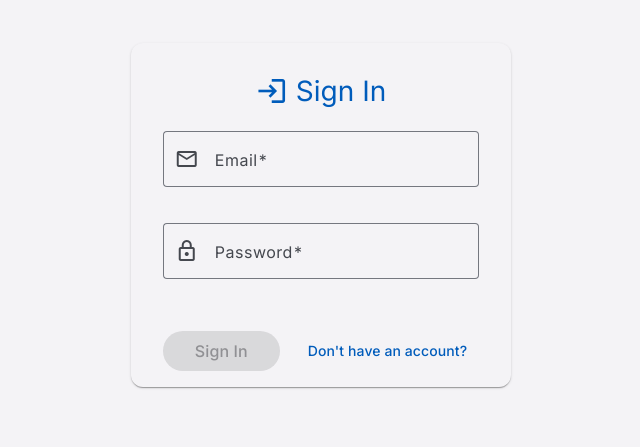
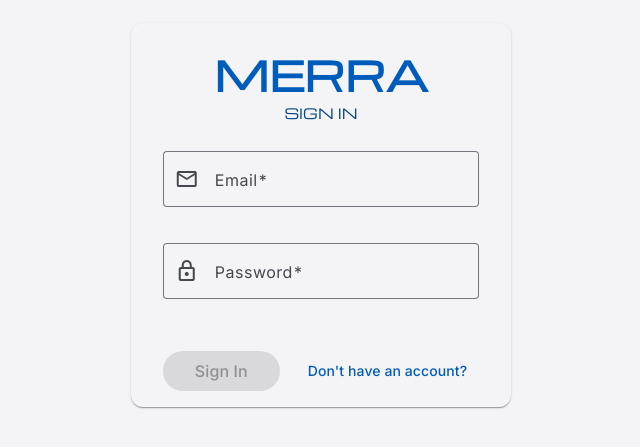
Before and after one commit to iamcore113/merra-accounting, an Angular app in the folder web/: page /account/signin in a window 1280 px wide. Shown: the part 185-632 px from the top of the page, without its empty margins (319-959 px from the left). Built offline with nearby package versions, Linux system fonts and the light colour scheme.

Commit message:
[ANG] - update this signin page

```diff
--- a/web/src/app/views/signin/signin.html
+++ b/web/src/app/views/signin/signin.html
@@ -1,8 +1,8 @@
 <mat-card class="auth-card">
   <mat-card-header>
     <mat-card-title>
-      <mat-icon fontSet="material-icons-outlined">login</mat-icon>
-      Sign In
+      <h1 class="brand-logo">MERRA</h1>
+      <p class="sub-brand-logo">SIGN IN</p>
     </mat-card-title>
   </mat-card-header>
 
--- a/web/src/app/views/signin/signin.scss
+++ b/web/src/app/views/signin/signin.scss
@@ -12,10 +12,18 @@
 
     mat-card-title {
       display: flex;
+      flex-direction: column;
       align-items: center;
-      gap: 0.5rem;
-      font-size: 1.75rem;
-      color: var(--mat-sys-primary);
+      gap: 0.25rem;
+      text-align: center;
+
+      .brand-logo {
+        font-size: 2.5rem;
+        font-weight: bold;
+        color: var(--mat-sys-primary);
+        margin: 0;
+        line-height: 1;
+      }
 
       mat-icon {
         font-size: 2rem;
```
